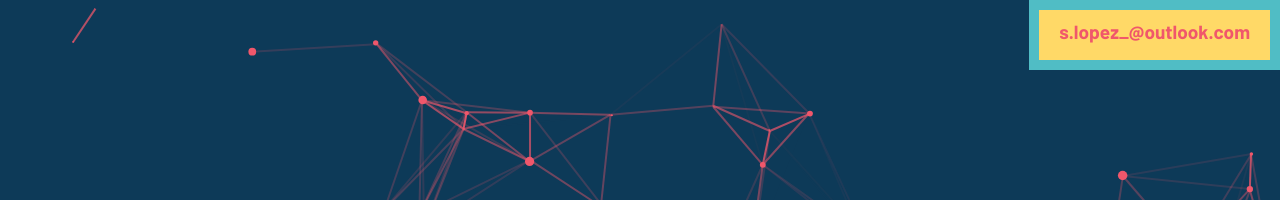
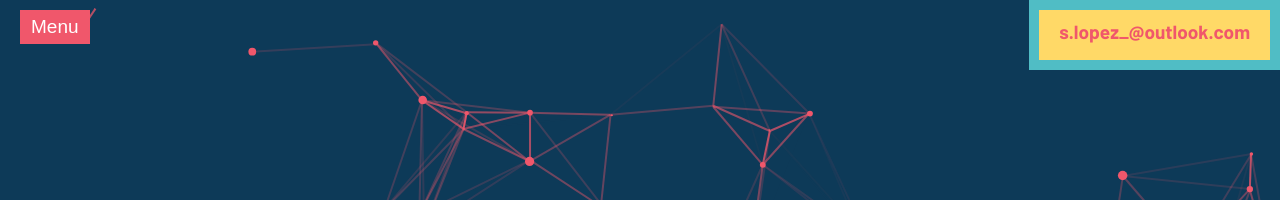
Before and after one commit to santilopezpavon/santilopezweb, a Jekyll site: the page built from index.markdown, in a window 1280 px wide. Shown: the top 200 px of the page. Built offline with Jekyll 4.4.1, drawn with Linux system fonts in a browser that asks for light colours.

Commit message:
habilitar machine learning

```diff
--- a/_includes/blocs/menu.html
+++ b/_includes/blocs/menu.html
@@ -2,7 +2,6 @@
 <nav>
     <ul>
         <li class="mb-15"><a href="{{site.baseurl}}/">Curriculum</a></li>
-        <li class="mb-15"><a href="{{site.baseurl}}/drupal/">Drupal</a></li>
         <li><a href="{{site.baseurl}}/machine-learning/">Machine Learning</a></li>
      </ul>
 </nav>
--- a/_layouts/basic.html
+++ b/_layouts/basic.html
@@ -14,9 +14,7 @@
 
 <body>
     {% include blocs/email.html %}
-    {% if false %}
     {% include blocs/menu.html %}
-    {% endif %}
     <section>
         <header>
 
--- a/_layouts/home.html
+++ b/_layouts/home.html
@@ -14,9 +14,7 @@
 
 <body>
     {% include blocs/email.html %}
-    {% if false %}
     {% include blocs/menu.html %}
-    {% endif %}
     <section>
         <header>
             {%
```
